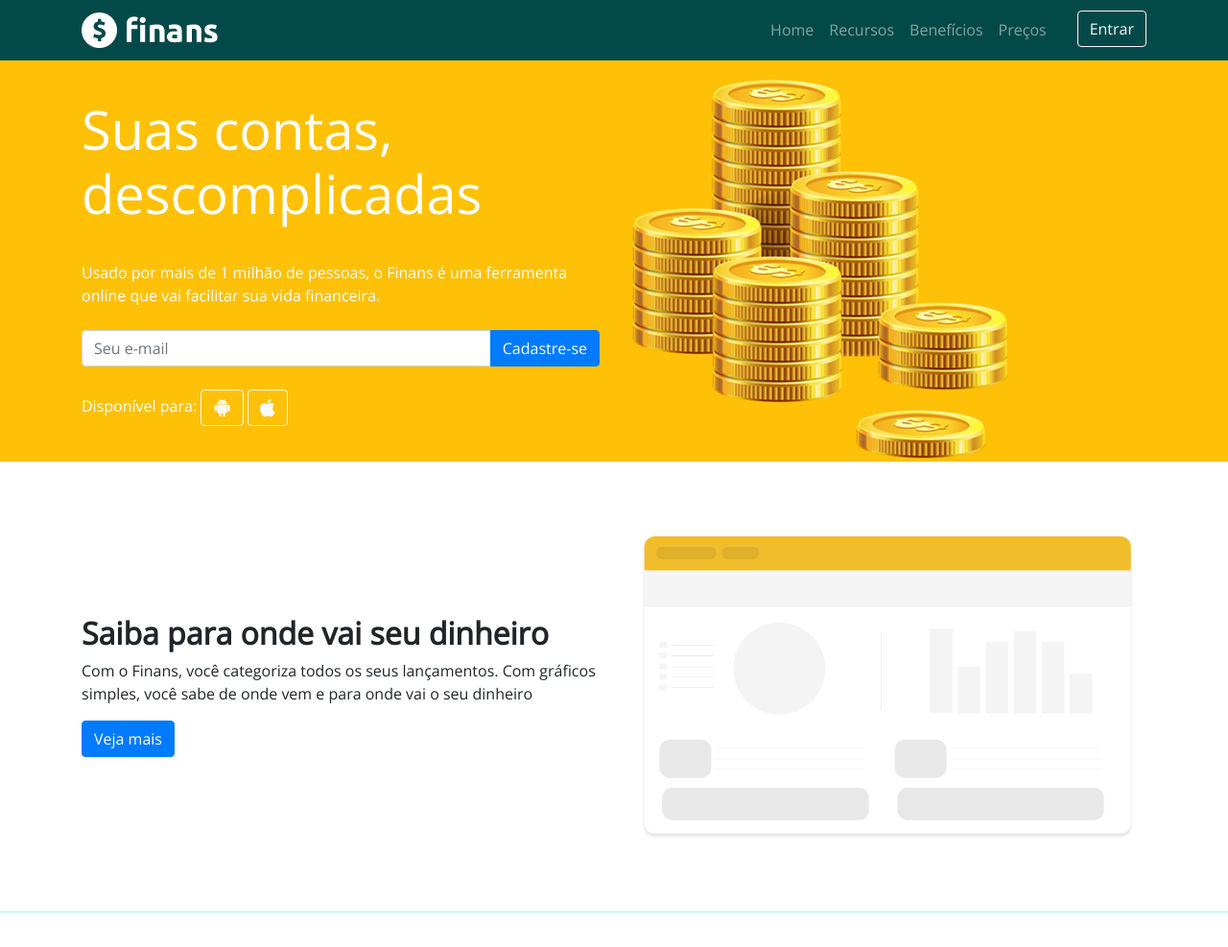
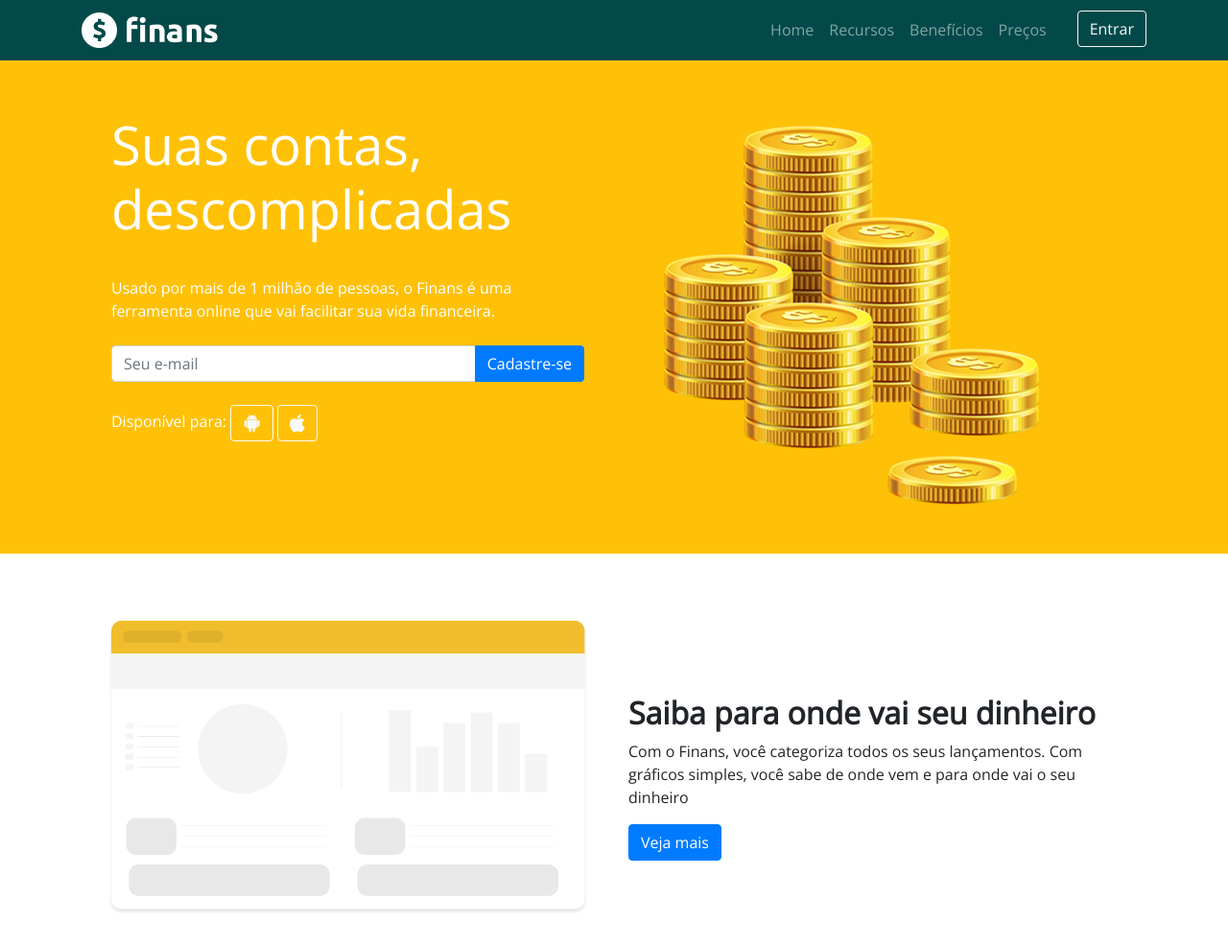
Before and after one commit to Yuri-Mendes/Projeto-1-Aula-Bootstrap, a plain HTML site: page index.html in a window 1280 px wide. Shown: the top 987 px of the page at 96% size. Drawn offline with nearby package versions, Linux system fonts and the light colour scheme.

Commit message:
update commit index and css

```diff
--- a/css/estilo.css
+++ b/css/estilo.css
@@ -12,6 +12,11 @@ body{
 	font-family: 'Open Sans', sans-serif;
 	margin: 0;
     padding: 0;
+}
+
+.container .row{
+	max-width: 1320px;
+    margin: 0 auto;
 }
 
 #home {
--- a/index.html
+++ b/index.html
@@ -53,10 +53,11 @@
     </header>
 
     <section id="home"> <!-- início seção home -->
-      <div class="container d-flex justify-content-center">
+      <div class="container">
         <div class="row">
           <div class="col-md-6">
-            <div class="align-self-center">
+            <div class="align-self-center p-2 m-2">
+              <div class="align-items-center">
               <h1 class="display-4">Suas contas, descomplicadas</h1>
               <p>Usado por mais de 1 milhão de pessoas, o Finans é uma ferramenta online que vai facilitar sua vida financeira.</p>
               <form class="mt-4 mb-4">
@@ -76,10 +77,11 @@
                   <i class="fab fa-apple fa-lg"></i>
                 </a>
               </p>
+              </div>
             </div>
           </div>
-          <div class="col-md-6 mt-3"> <!-- d-none d-md-block usa esses parâmetros caso queria que a imagem não apareça em telas menores -->
-            <img src="img/capa-moedas.png" alt="imagem-moedas">
+          <div class="col-md-6 mt-3 p-5"> <!-- d-none d-md-block usa esses parâmetros caso queria que a imagem não apareça em telas menores -->
+            <img src="img/capa-moedas.png" class="img-fluid" alt="imagem-moedas">
           </div>
         </div>
       </div>
@@ -88,6 +90,9 @@
     <section class="caixa"> <!-- inicio primeira seção -->
       <div class="container">
         <div class="row">
+          <div class="col-md-6 mb-3">
+            <img src="img/saiba.png" class="img-fluid" alt="saiba-mais-imagem">
+          </div>
           <div class="col-md-6 d-flex">
             <div class="align-self-center">
               <h2>Saiba para onde vai seu dinheiro</h2>
@@ -97,9 +102,6 @@
               <a href="" class="btn btn-primary">Veja mais</a>
             </div>
           </div>
-          <div class="col-md-6 mt-2">
-            <img src="img/saiba.png" class="img-fluid" alt="saiba-mais-imagem">
-          </div>
         </div>
       </div>
     </section> <!-- fim primeira seção-->
@@ -107,7 +109,7 @@
     <section class="caixa"> <!-- inicio segunda seção -->
       <div class="container">
         <div class="row">
-          <div class="col-md-6">
+          <div class="col-md-6 mb-3">
             <img src="img/juros.png" class="img-fluid" alt="saiba-mais-imagem">
           </div>
           <div class="col-md-6 d-flex">
```
